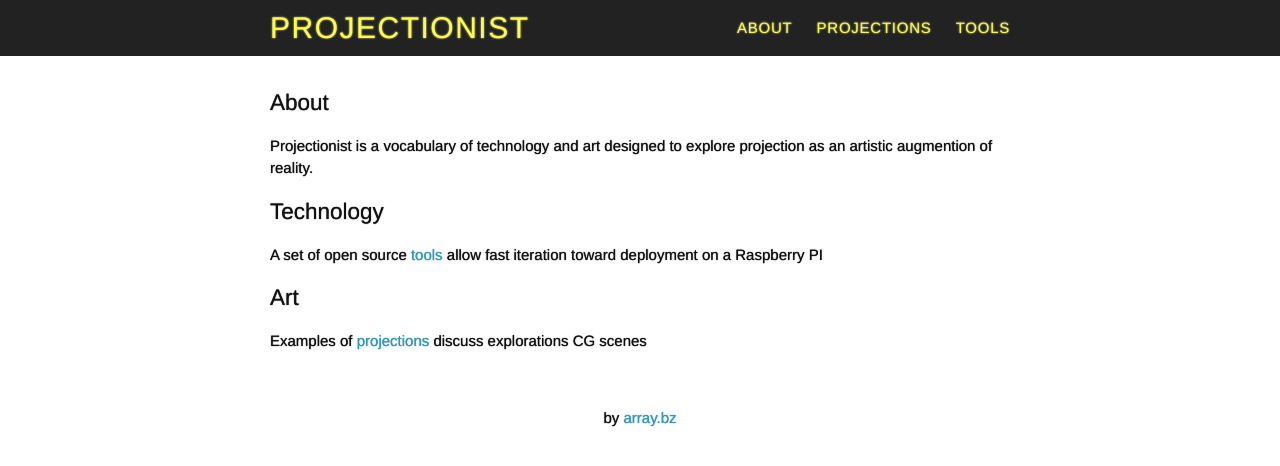
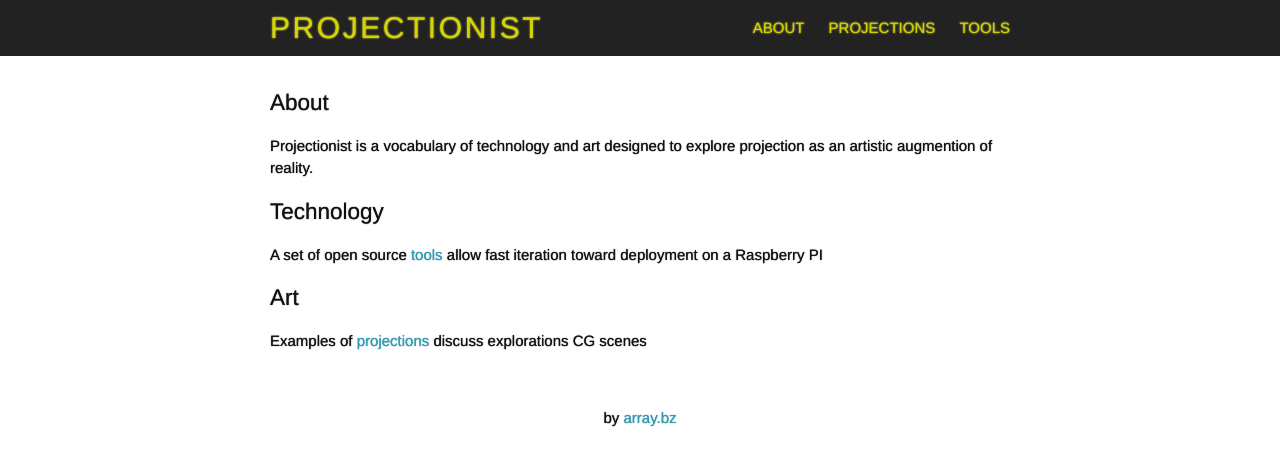
Before and after one commit to projectionist/projectionist.github.io, a Jekyll site: the page built from about.html, in a window 1280 px wide. Shown: the top 466 px of the page. Built offline with Jekyll 4.4.1, drawn with Linux system fonts in a browser that asks for light colours; nearby versions of some CDN libraries; Markdown is read by kramdown in place of the engine named in the settings.

Commit message:
branded link color

```diff
--- a/_sass/_layout.scss
+++ b/_sass/_layout.scss
@@ -5,19 +5,18 @@
     z-index: 10000;
     background-color: $header-bg;
     min-height: 56px;
-    font-weight: 200;
 
     // Positioning context for the mobile navigation icon
     position: relative;
 
     a {
-      color: $header-link-color;
-      text-shadow: 0 0 2px lighten($header-link-color, 25%);
-      letter-spacing: 0.05em;
+      color: darken($branded-link-color, 20%);
+      font-weight: 200;
+      text-shadow: 0 0 2px $branded-link-color;
 
       &:hover {
-          color: lighten($header-link-color, 15%);
-          text-shadow: 0 0 3px lighten($header-link-color, 15%);
+        color: $branded-link-color;
+        text-shadow: 0 0 2px $branded-link-color;
       }
     }
 }
@@ -25,7 +24,6 @@
 .site-title {
     font-size: 30px;
     line-height: 56px;
-    letter-spacing: -1px;
     margin-bottom: 0;
     float: left;
     text-transform: uppercase;
@@ -73,7 +71,7 @@
                 height: 15px;
 
                 path {
-                    fill: $header-link-color;
+                    fill: $branded-link-color;
                 }
             }
         }
--- a/css/main.scss
+++ b/css/main.scss
@@ -22,7 +22,6 @@ $brand-color:      rgba(240, 240, 220, 0.65);
 $branded-link-color: rgba(255,255,60, 0.95);
 
 $header_bg:        #222;
-$header-link-color: $branded-link-color;
 
 $grey-color:       #828282;
 $grey-color-light: lighten($grey-color, 40%);
--- a/js/projectionist/landing.js
+++ b/js/projectionist/landing.js
@@ -1,5 +1,5 @@
 $(document).ready(function () {
-  //projectionist.landing.init();
+  projectionist.landing.init();
 });
 
 projectionist.landing = {
@@ -29,10 +29,6 @@ projectionist.landing = {
       "preload": "auto"
     });
 
-    video.on('ready', function () {
-      video.play();
-    });
-
     video.on('error', function () {
       $('#landing_video').remove();
     });
```
